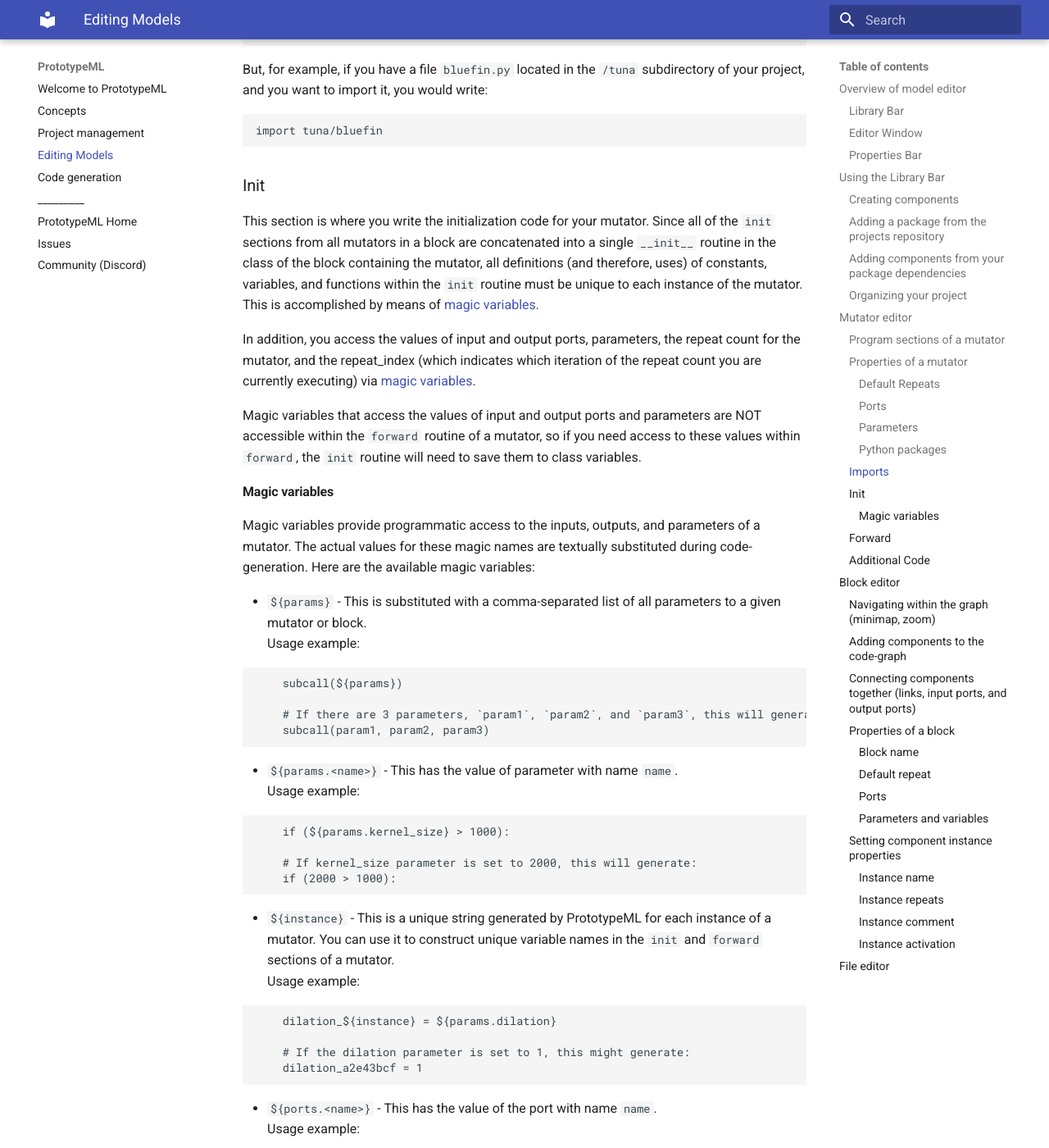
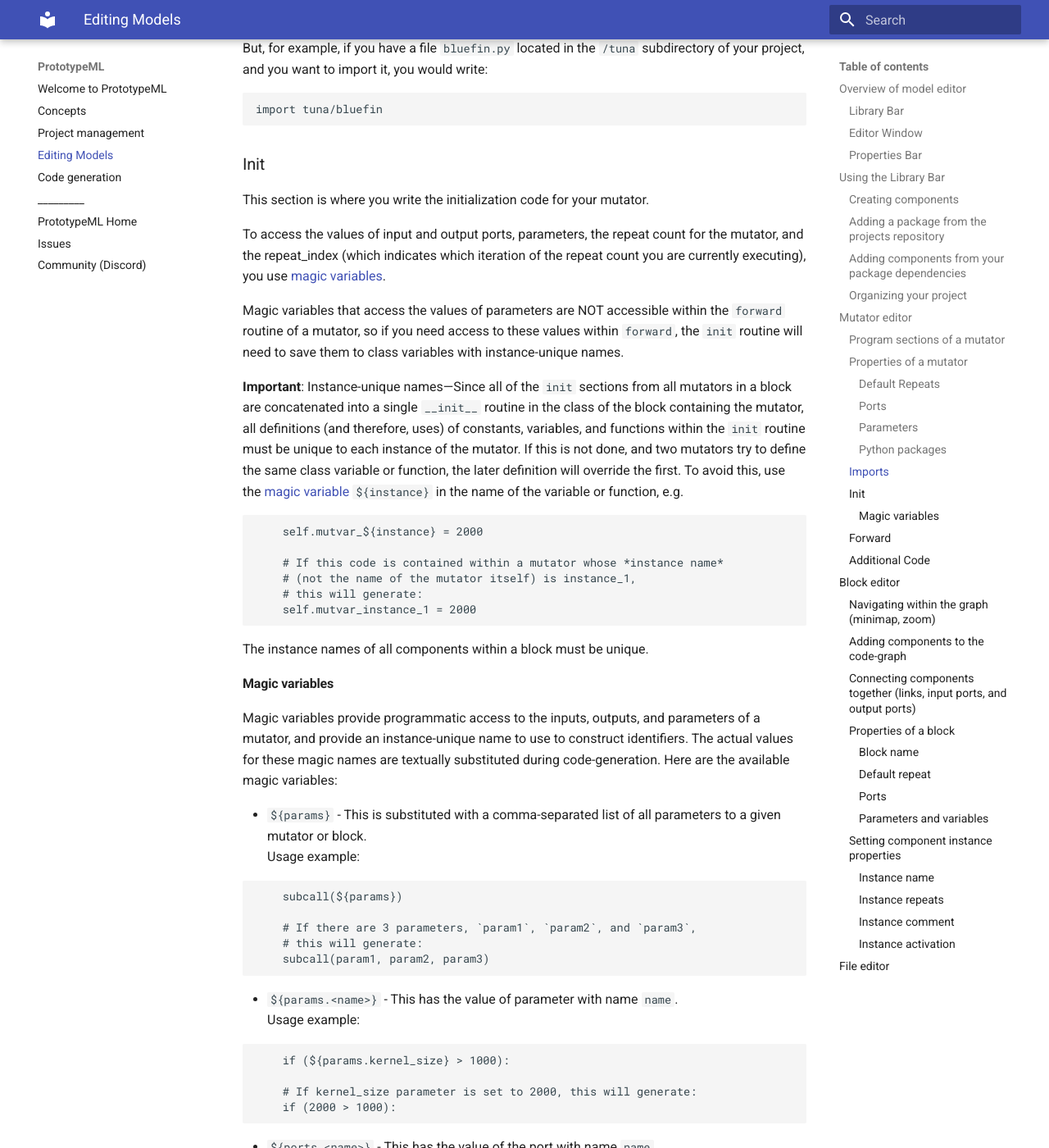
Before and after one commit to PrototypeML/PrototypeML, an MkDocs documentation site: the page built from docs/models.md, in a window 1280 px wide and 1400 px high, scrolled down 4995 px. Shown: the whole window at 82% size. Built offline with MkDocs 1.6.1 and Material for MkDocs 9.7.7, drawn with Linux system fonts in a browser that asks for light colours; some of the changed text lies outside the part shown.

Commit message:
Fix some broken links. Clarify .

```diff
--- a/docs/models.md
+++ b/docs/models.md
@@ -61,8 +61,8 @@
 the current directory of your project.  A pop-up window requests the name of your new component; enter the
 desired name, and click "Ok" to finish creating the new component.  Blocks, mutators, and files can then be
 edited by clicking on the component in the library bar, which displays the editor for that component.  By
-default, files are created as Python (.py) files. You can change the file type from the properties bar of the
-file editor.  ProtoypeML currently allows file types to be one of (.py, .txt, or .md).
+default, files are created as Python (.py) files. After creating a file, you can change the file type from the
+properties bar of the file editor.  ProtoypeML currently allows file types to be one of (.py, .txt, or .md).
 
 Folders can be renamed or removed, as desired, by clicking the 3-dot icon in the folder, which displays a
 pop-up menu of those choices.  Select rename or remove, as desired. Rename displays a pop-up window allowing
@@ -140,13 +140,13 @@
 a pop-up form.  Enter the desired name for the new port, specify whether it is an input port or an output
 port, and click the "Add Port" button.
 
-Code within a mutator accesses input and output port values using [magic variables](#magic-variables].
+Code within a mutator accesses input and output port values using [magic variables](#magic-variables).
 
 #### Parameters
 
 To make reuse of mutators easier, input parameters can be defined, which can be specified differently for each
 instance (use) of the mutator.  Code within a mutator accesses parameter values using [magic
-variables](#magic-variables].
+variables](#magic-variables).
 
 Parameters can be added by clicking the "plus" icon next to "Parameters", which will display a pop-up form.
 There are two kinds of parameters: input (ie. numeric), and select. Enter the desired name for the new
@@ -197,32 +197,47 @@
 
 ### Init
 
-This section is where you write the initialization code for your mutator.  Since all of the `init` sections
-from all mutators in a block are concatenated into a single `__init__` routine in the class of the block
-containing the mutator, all definitions (and therefore, uses) of constants, variables, and functions within
-the `init` routine must be unique to each instance of the mutator.  This is accomplished by means of [magic
-variables](#magic-variables).
+This section is where you write the initialization code for your mutator.
 
-In addition, you access the values of input and output ports, parameters, the repeat count for the mutator,
-and the repeat_index (which indicates which iteration of the repeat count you are currently executing) via
+To access the values of input and output ports, parameters, the repeat count for the mutator,
+and the repeat_index (which indicates which iteration of the repeat count you are currently executing), you use
 [magic variables](#magic-variables).
 
-Magic variables that access the values of input and output ports and parameters are NOT accessible
-within the `forward` routine of a mutator, so if you need access to these values within `forward`, the `init`
-routine will need to save them to class variables.
+Magic variables that access the values of parameters are NOT accessible within the `forward` routine of a
+mutator, so if you need access to these values within `forward`, the `init` routine will need to save them to
+class variables with instance-unique names.
+
+**Important**: Instance-unique names&mdash;Since all of the `init` sections from all mutators in a block are
+concatenated into a single `__init__` routine in the class of the block containing the mutator, all
+definitions (and therefore, uses) of constants, variables, and functions within the `init` routine must be
+unique to each instance of the mutator.  If this is not done, and two mutators try to define the same class
+variable or function, the later definition will override the first.  To avoid this, use the [magic
+variable](#magic-variables) `${instance}` in the name of the variable or function, e.g.
+
+~~~
+    self.mutvar_${instance} = 2000
+
+    # If this code is contained within a mutator whose *instance name*
+    # (not the name of the mutator itself) is instance_1,
+    # this will generate:
+    self.mutvar_instance_1 = 2000
+~~~
+
+The instance names of all components within a block must be unique.
 
 #### Magic variables
 
-Magic variables provide programmatic access to the inputs, outputs, and parameters of a mutator.  The actual
-values for these magic names are textually substituted during code-generation. Here are the available magic
-variables:
+Magic variables provide programmatic access to the inputs, outputs, and parameters of a mutator, and provide
+an instance-unique name to use to construct identifiers.  The actual values for these magic names are
+textually substituted during code-generation. Here are the available magic variables:
 
 * `${params}` - This is substituted with a comma-separated list of all parameters to a given mutator or block.<br>
    Usage example:
 ~~~
     subcall(${params})
 
-    # If there are 3 parameters, `param1`, `param2`, and `param3`, this will generate:
+    # If there are 3 parameters, `param1`, `param2`, and `param3`,
+    # this will generate:
     subcall(param1, param2, param3)
 ~~~
 
@@ -233,16 +248,6 @@
 
     # If kernel_size parameter is set to 2000, this will generate:
     if (2000 > 1000):
-~~~
-
-* `${instance}` - This is a unique string generated by PrototypeML for each instance of a mutator.
-  You can use it to construct unique variable names in the `init` and `forward` sections of a mutator.<br>
-   Usage example:
-~~~
-    dilation_${instance} = ${params.dilation}
-
-    # If the dilation parameter is set to 1, this might generate:
-    dilation_a2e43bcf = 1
 ~~~
 
 * `${ports.<name>}` - This has the value of the port with name `name`.<br>
@@ -268,18 +273,46 @@
        (last loop iteration)
 ~~~
 
+* `${instance}` - This is a unique string generated by PrototypeML for each instance of a mutator.
+  You can use it to construct unique variable names in the `init` and `forward` sections of a mutator.<br>
+   Usage example:
+~~~
+    self.dilation_${instance} = ${params.dilation}
+
+    # If the dilation parameter is set to 1 for a mutator instance
+    # named "myconvolv1", this would generate:
+    self.dilation_myconvolv1 = 1
+~~~
+
 ### Forward
 
-This section is where you write the code for the PyTorch `forward` routine for your mutator.  Since all of the
-`forward` sections from all mutators in a block are concatenated into a single `forward` routine in the class
-of the block containing the mutator, all definitions (and therefore, uses) of constants, variables, functions,
-etc. within the `forward` routine must be unique to each instance of the mutator. This is accomplished by
-means of the `${instance}` [magic variable](#magic-variables).
+This section is where you write the code for the PyTorch `forward` routine for your mutator.
 
-In the `forward` routine, only certain [magic variables](#magic-variables) are accessible, specifically
-`${instance}`, `${repeat}` (the repeat count for the mutator), and `${repeat_index}` (the loop index of the
-current iteration in a repeated mutator).  If the `forward` routine needs access to other magic variables, the
-`init` routine will need to save them to (unique, using `${instance}`) class variables.
+To access the values of input and output ports, the repeat count for the mutator, and the repeat_index (which
+indicates which iteration of the repeat count you are currently executing), you use [magic
+variables](#magic-variables).
+
+Magic variables that access the values of parameters are NOT accessible within the `forward` routine of a
+mutator, so if you need access to these values within `forward`, the `init` routine will need to save them to
+class variables with instance-unique names.
+
+**Important**: Instance-unique names&mdash;Since all of the `forward` sections from all mutators in a block
+are concatenated into a single `forward` routine in the class of the block containing the mutator, all
+definitions (and therefore, uses) of constants, variables, and functions within the `forward` routine must be
+unique to each instance of the mutator.  If this is not done, and two mutators try to define the same class
+variable or function, the later definition will override the first.  To avoid this, use the [magic
+variable](#magic-variables) `${instance}` in the name of the variable or function, e.g.
+
+~~~
+    self.mutvar_${instance} = 2000
+
+    # If this code is contained within a mutator whose *instance name*
+    # (not the name of the mutator itself) is instance_1,
+    # this will generate:
+    self.mutvar_instance_1 = 2000
+~~~
+
+The instance names of all components within a block must be unique.
 
 ### Additional Code
 
@@ -408,9 +441,10 @@
 #### Instance name
 
 The instance name is the name of this particular instance of the block or mutator.  Instance names within a
-block must be unique for that type of block or mutator.  For example, if a block contains two copies of a
-block or mutator named "Conv", then by default, both instances in the graph will have the name "Conv"; at
-least one of them should be renamed, e.g. "Conv1".
+block must be unique across all components in the block, regardless of whether they are themselves blocks or
+mutators.  For example, if a block contains two copies of a block or mutator named "Conv", then by default,
+both instances in the graph will initially have instance name "Conv"; at least one of them should be renamed,
+e.g. "Conv1".
 
 #### Instance repeats
 
```
Also changed, not shown: other parts of docs/models.md (+2 -2 lines), 1 other file.
